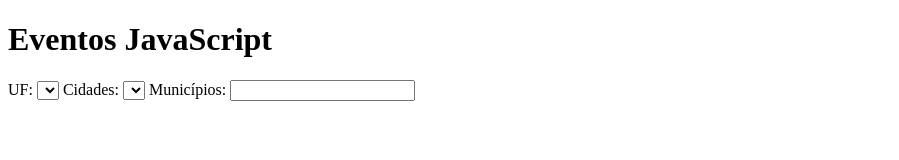
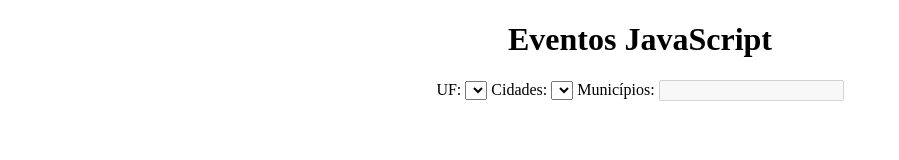
Before and after one commit to m4rc3l68/IBGE, a plain HTML site: page index.html in a window 1280 px wide. Shown: the whole page, without its empty margins (0-899 px from the left). Drawn offline with Linux system fonts and the light colour scheme; no server answers.

Commit message:
commit - 06

```diff
--- a/index.html
+++ b/index.html
@@ -7,11 +7,11 @@
     <title>SELECT</title>
   </head>
   <body>
-    <header><h1>Eventos JavaScript</h1></header>
+    <header><h1 style="text-align: center">Eventos JavaScript</h1></header>
 
     <main>
       <section>
-        <form>
+        <form style="text-align: center">
           <label for="uf">UF:</label>
           <select id="uf">
             <option></option>
@@ -23,7 +23,7 @@
           </select>
 
           <label for="result">Municípios:</label>
-          <input type="text" id="nc" />
+          <input type="text" id="nc" disabled="true" />
         </form>
       </section>
     </main>
--- a/js/app.js
+++ b/js/app.js
@@ -1,4 +1,5 @@
 const urlUF = 'https://servicodados.ibge.gov.br/api/v1/localidades/estados';
+const numCidades = document.querySelector("[id = 'nc']");
 const cidade = document.querySelector('#cidade');
 const uf = document.querySelector('#uf');
 
@@ -17,7 +18,6 @@ uf.addEventListener('change', async () => {
   });
   cidade.innerHTML = options;
 
-  const numCidades = document.querySelector("[id = 'nc']");
   numCidades.value = response.length;
 });
 
```
